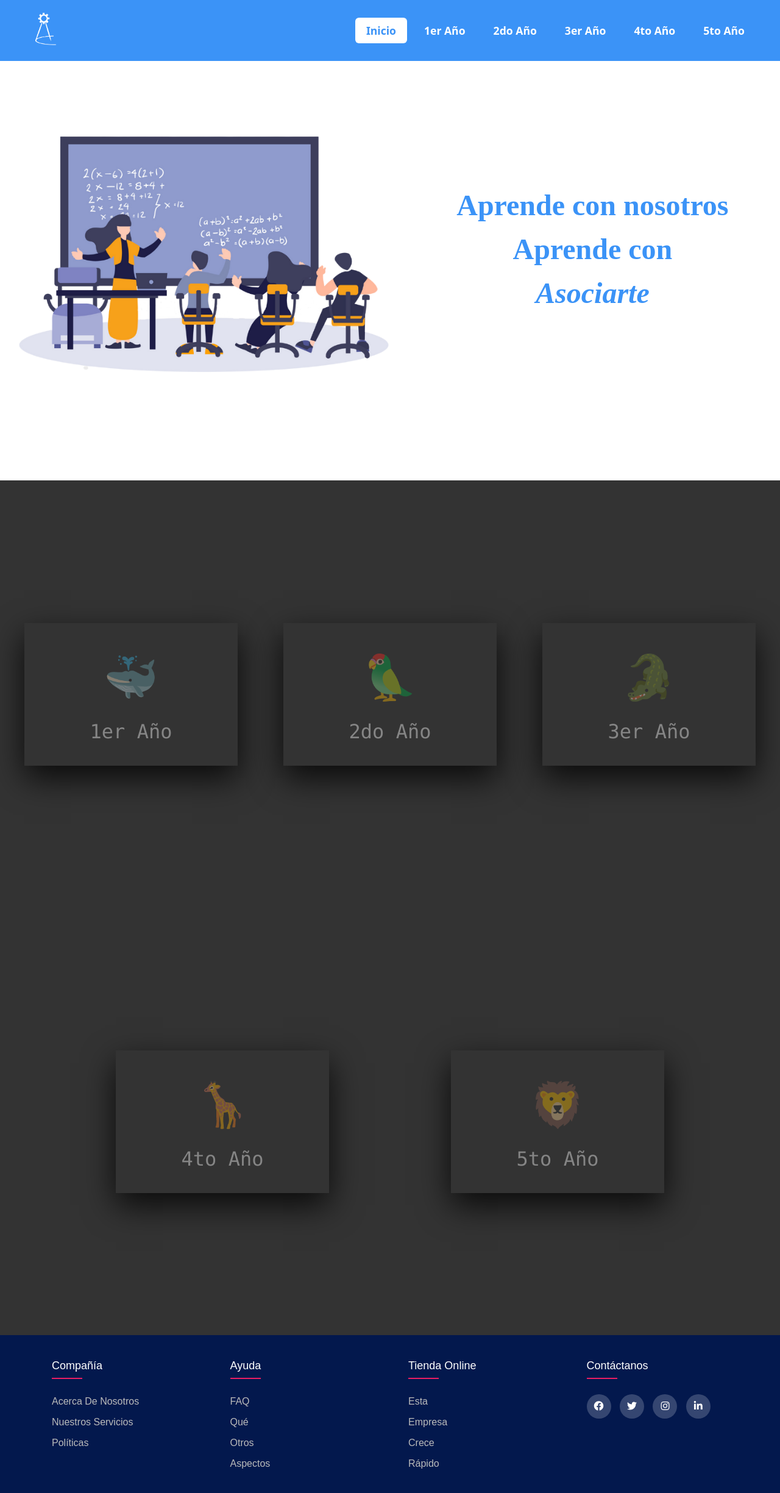
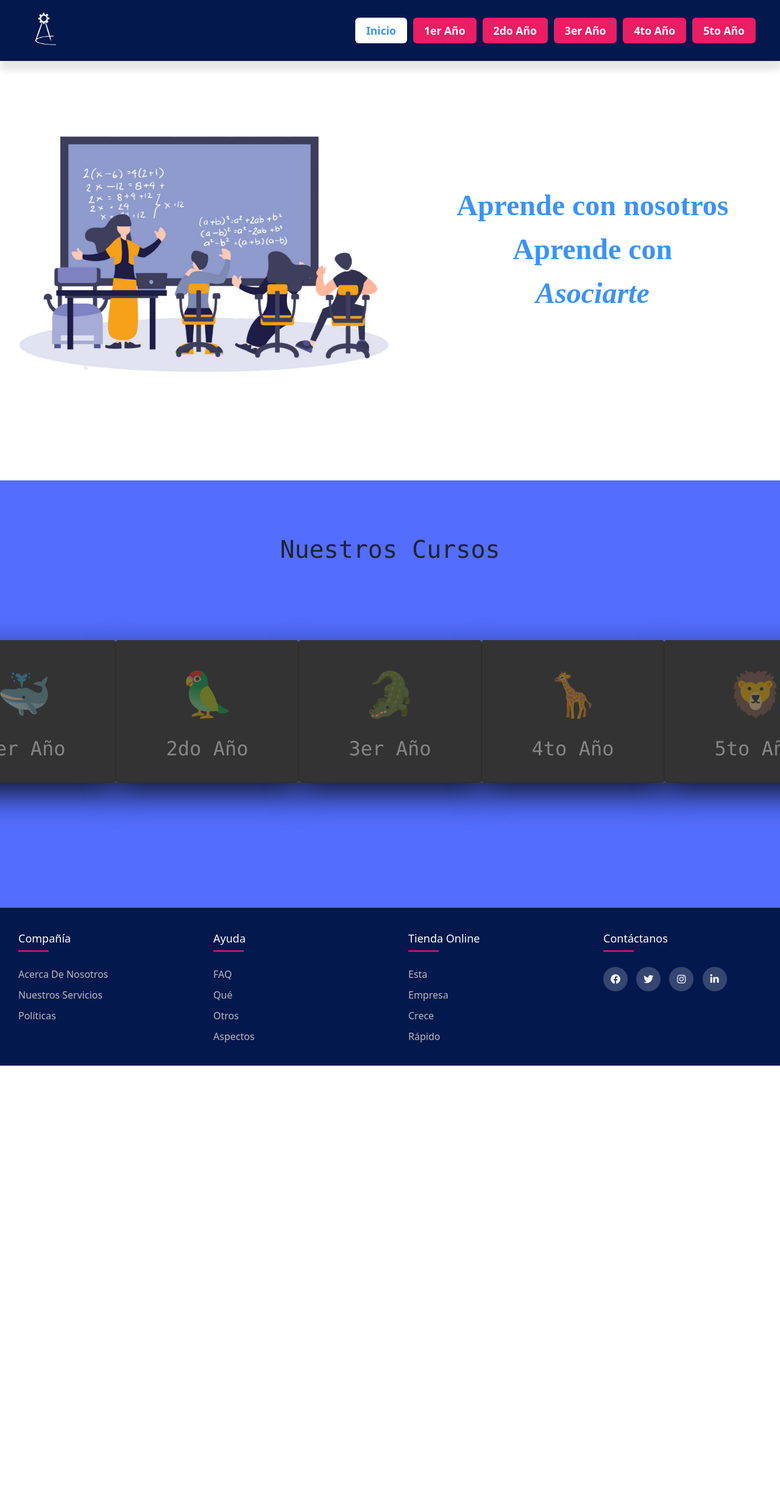
Before and after one commit to lesanpi/sc-elearning, a Flask app: page / in a window 1280 px wide. Shown: the whole page at 61% size. After the commit the page ends 1748 px from the top, so only its background shows below. Run offline with Flask 2, Linux system fonts and the light colour scheme.

Commit message:
Optimizar homepage, agregar animacion de cambiar fondo en la seccion de cards

```diff
--- /dev/null
+++ b/static/css/cards.css
@@ -0,0 +1,270 @@
+/* Cards */
+
+.course-section{
+    margin: 0;
+    padding: 0;
+    height: calc(100vh - 99px); /*hey*/
+    background-color: var(--cards-background-color);
+    overflow: hidden;
+    display: flex;
+    flex-direction: column;
+    justify-content: center;
+    align-items: center;
+    font-family: consolas;
+    transition: 0.5s;
+    pointer-events: none;
+  }
+
+  .course-cards-container{
+    width: 90%;
+    position: relative;
+    display: flex;
+    justify-content: center;
+    /* justify-content: space-between; */
+  }
+
+  .course-cards-container .card-element{
+    position: relative;
+  }
+
+  .course-cards-container .card-element .card{
+    width: 300px;
+    height: 234px;
+    transition: 0.5s;
+    pointer-events: auto;
+  }
+
+  .course-cards-container .card-element .card.front-card{
+    position: relative;
+    background: #333;
+    display: flex;
+    justify-content: center;
+    align-items: center;
+    z-index: 1;
+    transform: translateY(117px);
+
+  }
+
+/* .course-cards-container .card-element{
+  pointer-events: auto;
+} */
+
+.card-section-bg-1 {
+  background-color: var(--first-year-color);
+}
+.card-section-bg-2 {
+  background-color: var(--second-year-color);
+}
+.card-section-bg-3 {
+  background-color: var(--third-year-color);
+}
+.card-section-bg-4 {
+  background-color: var(--fourth-year-color);
+}
+.card-section-bg-5 {
+  background-color: var(--fifth-year-color);
+}
+
+.course-cards-container .card-element:first-child:hover .card.front-card{
+  background-color: var(--first-year-color);
+  transform: translateY(0);
+
+}
+
+.course-cards-container .card-element:nth-child(2):hover .card.front-card{
+    background-color: var(--second-year-color);
+    transform: translateY(0);
+
+}
+.course-cards-container .card-element:nth-child(3):hover .card.front-card{
+    background-color: var(--third-year-color);
+    transform: translateY(0);
+
+}
+.course-cards-container .card-element:nth-child(4):hover .card.front-card{
+  background-color: var(--fourth-year-color);
+  transform: translateY(0);
+
+}
+.course-cards-container .card-element:nth-child(5):hover .card.front-card{
+  background-color: var(--fifth-year-color);
+  transform: translateY(0);
+
+}
+
+
+
+/*
+  .course-cards-container .card-element:hover .card.front-card{
+    background: #8BC24A;
+    transform: translateY(0);
+  } */
+
+  .course-cards-container .card-element .card.front-card .contenido{
+    opacity: 0.4;
+    transition: 0.5s;
+  }
+
+  .course-cards-container .card-element:hover .card.front-card .contenido{
+    opacity: 1;
+  }
+
+  .course-cards-container .card-element .card.front-card .contenido p{
+    text-align: center;
+    font-size: 4.5rem;
+  }
+
+  .course-cards-container .card-element .card.front-card .contenido h3{
+    margin: 10px 0 0;
+    padding: 0;
+    color:#fff;
+    text-align: center;
+    font-size: 2rem;
+  }
+
+  .course-cards-container .card-element .card.back-card{
+    position: relative;
+    background: #fff;
+    display: flex;
+    justify-content: center;
+    align-items: center;
+    padding: 20px;
+    box-shadow: 0 20px 50px rgba(0,0,0,0.8);
+    transform: translateY(-117px);
+  }
+
+  .course-cards-container .card-element:hover .cara.back-card{
+    transform: translateY(0);
+  }
+
+  .course-cards-container .card-element .cara.back-card .contenido p{
+    margin: 0;
+    padding: 0;
+    font-size: 1.2rem;
+  }
+
+  .course-cards-container .card-element .cara.back-card .contenido a{
+    margin: 25px 0 0;
+    display: inline-block;
+    text-decoration: none;
+    font-weight: 900;
+    color: #333;
+    padding: 5px;
+    border: 1px solid #333;
+    font-size: 1.4rem;
+  }
+
+  .course-cards-container .card-element .cara.back-card .contenido a:hover{
+    background: #333;
+    color: #fff;
+  }
+
+  /* 4-5 años */
+
+  /* .cartas2{
+    margin: 0;
+    padding: 0;
+    height: calc(100vh - 99px);
+    background: #333;
+    display: flex;
+    justify-content: center;
+    align-items: center;
+    font-family: consolas;
+  } */
+
+  /* .contenedorcartas2{
+    width: 900px;
+    position: relative;
+    display: flex;
+    justify-content: space-between;
+  } */
+
+  /* .contenedorcartas2 .card-element{
+    position: relative;
+  }
+
+  .contenedorcartas2 .card-element .cara{
+    width: 350px;
+    height: 234px;
+    transition: 0.5s;
+  }
+
+  .contenedorcartas2 .card-element .cara.front-card{
+    position: relative;
+    background: #333;
+    display: flex;
+    justify-content: center;
+    align-items: center;
+    z-index: 1;
+    transform: translateY(117px);
+  }
+
+  .contenedorcartas2 .card-element:hover .cara.front-card{
+    background: #FEB92D;
+    transform: translateY(0);
+  }
+
+  .contenedorcartas2 .card-element:hover .cara.front-card{
+    background: #438AFE;
+    transform: translateY(0);
+  }
+
+  .contenedorcartas2 .card-element .cara.front-card .contenido{
+    opacity: 0.4;
+    transition: 0.5s;
+  }
+
+  .contenedorcartas2 .card-element:hover .cara.front-card .contenido{
+    opacity: 1;
+  }
+
+  .contenedorcartas2 .card-element .cara.front-card .contenido p{
+    text-align: center;
+    font-size: 4.5rem;
+  }
+
+  .contenedorcartas2 .card-element .cara.front-card .contenido h3{
+    margin: 10px 0 0;
+    padding: 0;
+    color:#fff;
+    text-align: center;
+    font-size: 2rem;
+  }
+
+  .contenedorcartas2 .card-element .cara.back-card{
+    position: relative;
+    background: #fff;
+    display: flex;
+    justify-content: center;
+    align-items: center;
+    padding: 20px;
+    box-shadow: 0 20px 50px rgba(0,0,0,0.8);
+    transform: translateY(-117px);
+  }
+
+  .contenedorcartas2 .card-element:hover .cara.back-card{
+    transform: translateY(0);
+  }
+
+  .contenedorcartas2 .card-element .cara.back-card .contenido p{
+    margin: 0;
+    padding: 0;
+    font-size: 1.2rem;
+  }
+
+  .contenedorcartas2 .card-element .cara.back-card .contenido a{
+    margin: 15px 0 0;
+    display: inline-block;
+    text-decoration: none;
+    font-weight: 900;
+    color: #333;
+    padding: 5px;
+    border: 1px solid #333;
+    font-size: 1.4rem;
+  }
+
+  .contenedorcartas2 .card-element .cara.back-card .contenido a:hover{
+    background: #333;
+    color: #fff;
+  }
+    */
--- /dev/null
+++ b/static/css/globals.css
@@ -0,0 +1,19 @@
+:root{
+    --primary-color: #fff;
+    --navbar-color: #03184d;
+    --secondary-color: #3b93f7;
+    --dark-pink: #e91e63;
+    --blue-king: #536DFE;
+    --dark-grey-color: #333;
+    --cards-background-color: var(--blue-king);
+    --footer-color: #03184d;
+    --button-color: var(--dark-pink);
+
+    /* Cards colors*/
+    --year-selected-color: #536DFE;
+    --first-year-color: #536DFE;
+    --second-year-color: #FF5353;
+    --third-year-color: #8BC24A;
+    --fourth-year-color: #FEB92D;
+    --fifth-year-color: #438AFE;
+}
--- a/static/css/navbar.css
+++ b/static/css/navbar.css
@@ -1,3 +1,5 @@
+@import 'globals.css';
+
 *{
   box-sizing: border-box;
 }
@@ -22,7 +24,10 @@
     justify-content: space-between;
     align-items: center;
     z-index: 1000;
-    background-color: #3b93f7;
+    background-color: var(--navbar-color);
+
+    -webkit-box-shadow: 1px 15px 10px 0 rgba(0,0,0,0.1);
+    box-shadow: 1px 15px 10px 0 rgba(0,0,0,0.1);
   }
 
   header img{
@@ -42,18 +47,22 @@
 
   header ul li a{
     display: inline-block;
-    color: #0169b2;
+    /* color: #0169b2; */
+    color: var(--button-color);
     font-weight: 600;
     font-size: 1.1em;
     margin-left: 10px;
     padding: 8px 18px;
     text-decoration: none;
     user-select: none;
+    border-radius: 6px;
+
   }
 
   header ul li a:link, header ul li a:visited{
     color: #fff;
-    background-color: #3b93f7;
+    /* background-color: #3b93f7; */
+    background-color: var(--button-color);
   }
 
   header ul li a.active, header ul li a:hover{
@@ -86,6 +95,11 @@
 
   }
 
+  .fixed-header{
+    width: 100%;
+    background-color: var(--dark-pink);
+    height: 20px;
+  }
   .divintro{
     display: flex;
     flex-direction: column;
@@ -149,15 +163,18 @@
 
 /* 1-2-3 años */
 
-.cartas{
+/* .cartas{
   margin: 0;
   padding: 0;
-  height: calc(100vh - 99px); /*hey*/
-  background: #333;
+  height: calc(100vh - 99px);
+
   display: flex;
+  flex-direction: column;
   justify-content: center;
   align-items: center;
   font-family: consolas;
+  transition: 0.5s;
+
 }
 
 .contenedorcartas{
@@ -185,16 +202,22 @@
   align-items: center;
   z-index: 1;
   transform: translateY(117px);
+
 }
 
 .contenedorcartas .cardelement:hover .cara.cara1.ano1{
-  background: #536DFE;
+  background: var(--first-year-color);
+  transform: translateY(0);
+
+}
+
+.contenedorcartas .cardelement:hover .cara.cara1.ano2{
+  background: var(--second-year-color);
   transform: translateY(0);
 }
 
-.contenedorcartas .cardelement:hover .cara.cara1.ano2{
-  background: #FF5353;
-  transform: translateY(0);
+.ano2:hover ~ .cartas{
+  background: #ff0 !important;
 }
 
 .contenedorcartas .cardelement:hover .cara.cara1.ano3{
@@ -368,7 +391,7 @@
 .contenedorcartas2 .cardelement .cara.cara2 .contenido a:hover{
   background: #333;
   color: #fff;
-}
+} */
 
 
 
--- /dev/null
+++ b/static/js/homepage.js
@@ -0,0 +1,19 @@
+$("#course-1").hover(function () {
+    $("#course-section").toggleClass("card-section-bg-1")
+});
+
+$("#course-2").hover(function () {
+    $("#course-section").toggleClass("card-section-bg-2")
+});
+
+$("#course-3").hover(function () {
+    $("#course-section").toggleClass("card-section-bg-3")
+});
+
+$("#course-4").hover(function () {
+    $("#course-section").toggleClass("card-section-bg-4")
+});
+
+$("#course-5").hover(function () {
+    $("#course-section").toggleClass("card-section-bg-5")
+});
--- a/templates/index.html
+++ b/templates/index.html
@@ -7,7 +7,9 @@
     <meta http-equiv="X-UA-Compatible" content="IE=edge">
     <meta name="viewport" content="width=device-width, initial-scale=1.0">
     <link href="https://cdn.jsdelivr.net/npm/bootstrap@5.0.2/dist/css/bootstrap.min.css" rel="stylesheet" integrity="sha384-EVSTQN3/azprG1Anm3QDgpJLIm9Nao0Yz1ztcQTwFspd3yD65VohhpuuCOmLASjC" crossorigin="anonymous">
+    <!-- <link rel="stylesheet" href="/static/css/globals.css"> -->
     <link rel="stylesheet" href="/static/css/navbar.css">
+    <link rel="stylesheet" href="/static/css/cards.css">
     <link rel="stylesheet" href="https://cdnjs.cloudflare.com/ajax/libs/font-awesome/5.15.3/css/all.min.css"/>
 
     <link rel="stylesheet" type="text/css" href="https://maxcdn.bootstrapcdn.com/font-awesome/4.7.0/css/font-awesome.min.css">
@@ -16,7 +18,9 @@
     <title></title>
 </head>
 <body>
+
   <section>
+
     <header>
       <img src="static\imgs\LogoAsociarteBlanco.png" alt="Logo de Asociarte en negro" width="60" height="60">
       <ul class="navigation">
@@ -65,17 +69,18 @@
     </div>
 
 
-    <div class="cartas">
-      <div class="contenedorcartas">
+    <div class="course-section" id="course-section">
+      <div class="h1">Nuestros Cursos</div>
+      <div class="course-cards-container bg">
 
-        <div class="cardelement">
-          <div class="cara cara1 ano1">
+        <div class="card-element" id="course-1">
+          <div class="card front-card">
             <div class="contenido">
               <p>&#128051</p>
               <h3>1er Año</h3>
             </div>
           </div>
-          <div class="cara cara2">
+          <div class="card back-card">
             <div class="contenido">
               <p>Este es un párrafo de prueba solo estoy llenando este espacio a ver qué sale jeje mas palabras</p>
               <a href="#">Ver Contenido</a>
@@ -83,14 +88,14 @@
           </div>
         </div>
 
-        <div class="cardelement">
-          <div class="cara cara1 ano2">
+        <div class="card-element" id="course-2">
+          <div class="card front-card">
             <div class="contenido">
               <p>&#129436</p>
               <h3>2do Año</h3>
             </div>
           </div>
-          <div class="cara cara2">
+          <div class="card back-card">
             <div class="contenido">
               <p>Este es un párrafo de prueba solo estoy llenando este espacio a ver qué sale</p>
               <a href="#">Ver Contenido</a>
@@ -98,14 +103,44 @@
           </div>
         </div>
 
-        <div class="cardelement">
-          <div class="cara cara1 ano3">
+        <div class="card-element" id="course-3">
+          <div class="card front-card">
             <div class="contenido">
               <p>&#128010</p>
               <h3>3er Año</h3>
             </div>
           </div>
-          <div class="cara cara2">
+          <div class="card back-card">
+            <div class="contenido">
+              <p>Este es un párrafo de prueba solo estoy llenando este espacio a ver qué sale</p>
+              <a href="#">Ver Contenido</a>
+            </div>
+          </div>
+        </div>
+
+        <div class="card-element" id="course-4">
+          <div class="card front-card">
+            <div class="contenido">
+              <p>&#129426</p>
+              <h3>4to Año</h3>
+            </div>
+          </div>
+          <div class="card back-card">
+            <div class="contenido">
+              <p>Este es un párrafo de prueba solo estoy llenando este espacio a ver qué sale</p>
+              <a href="#">Ver Contenido</a>
+            </div>
+          </div>
+        </div>
+
+        <div class="card-element" id="course-5">
+          <div class="card front-card">
+            <div class="contenido">
+              <p>&#129409</p>
+              <h3>5to Año</h3>
+            </div>
+          </div>
+          <div class="card back-card">
             <div class="contenido">
               <p>Este es un párrafo de prueba solo estoy llenando este espacio a ver qué sale</p>
               <a href="#">Ver Contenido</a>
@@ -115,41 +150,6 @@
       </div>
     </div>
 
-    <div class="cartas2">
-      <div class="contenedorcartas2">
-
-        <div class="cardelement">
-          <div class="cara cara1 ano4">
-            <div class="contenido">
-              <p>&#129426</p>
-              <h3>4to Año</h3>
-            </div>
-          </div>
-          <div class="cara cara2">
-            <div class="contenido">
-              <p>Este es un párrafo de prueba solo estoy llenando este espacio a ver qué sale</p>
-              <a href="#">Ver Contenido</a>
-            </div>
-          </div>
-        </div>
-
-        <div class="cardelement">
-          <div class="cara cara1 ano5">
-            <div class="contenido">
-              <p>&#129409</p>
-              <h3>5to Año</h3>
-            </div>
-          </div>
-          <div class="cara cara2">
-            <div class="contenido">
-              <p>Este es un párrafo de prueba solo estoy llenando este espacio a ver qué sale</p>
-              <a href="#">Ver Contenido</a>
-            </div>
-          </div>
-        </div>
-
-      </div>
-    </div>
 
 
 
@@ -202,6 +202,7 @@
 
 <script src="https://code.jquery.com/jquery-3.6.0.js" integrity="sha256-H+K7U5CnXl1h5ywQfKtSj8PCmoN9aaq30gDh27Xc0jk=" crossorigin="anonymous"></script>
 <script src="https://cdn.jsdelivr.net/npm/bootstrap@5.0.2/dist/js/bootstrap.bundle.min.js" integrity="sha384-MrcW6ZMFYlzcLA8Nl+NtUVF0sA7MsXsP1UyJoMp4YLEuNSfAP+JcXn/tWtIaxVXM" crossorigin="anonymous"></script>
+<script src="../static/js/homepage.js"></script>
 <script>
 $(document).ready(function(){
   $('#menudesplegable').click(function(){
```
